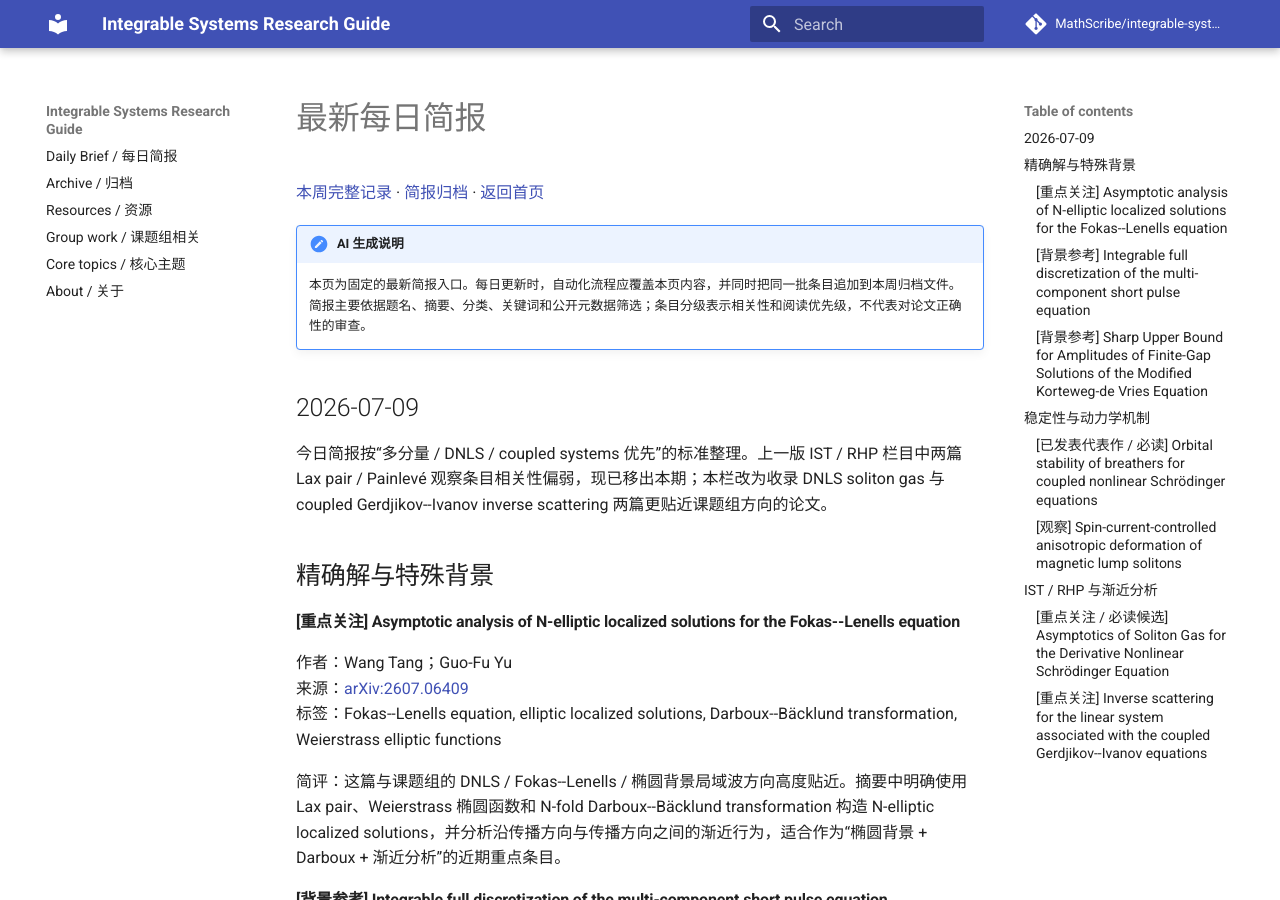
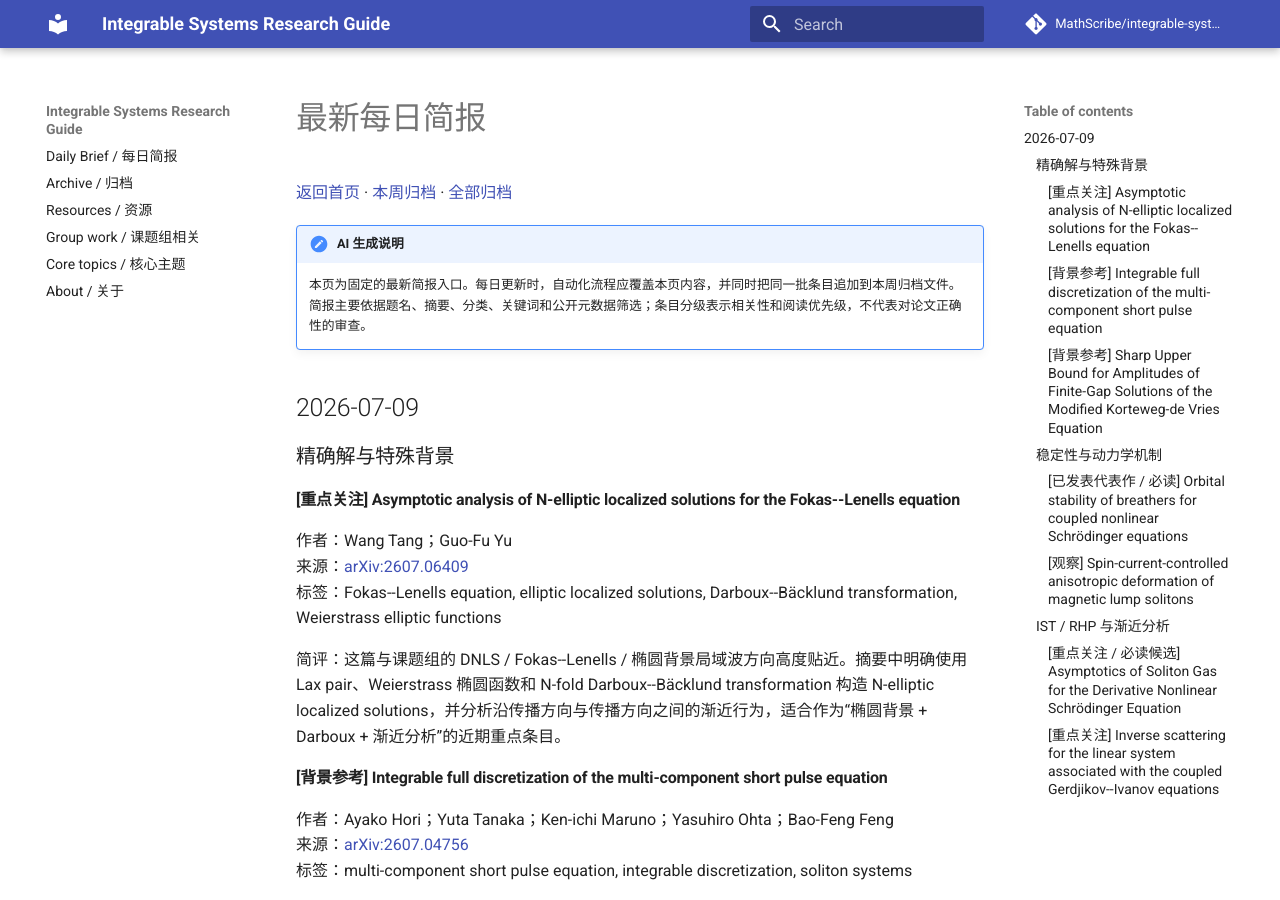
Before and after one commit to MathScribe/integrable-systems-guide, an MkDocs documentation site: the page built from docs/radar/latest.md, in a window 1280 px wide and 900 px high. Built offline with MkDocs 1.6.1 and Material for MkDocs 9.7.7, drawn with Linux system fonts in a browser that asks for light colours; comment, search, counter and statistics services are not loaded.

Commit message:
Clean latest brief mirror page

```diff
--- a/docs/radar/latest.md
+++ b/docs/radar/latest.md
@@ -1,15 +1,13 @@
 # 最新每日简报
 
-[本周完整记录](2026-W28.md) · [简报归档](index.md) · [返回首页](../index.md)
+[返回首页](../index.md) · [本周归档](2026-W28.md) · [全部归档](index.md)
 
 !!! note "AI 生成说明"
     本页为固定的最新简报入口。每日更新时，自动化流程应覆盖本页内容，并同时把同一批条目追加到本周归档文件。简报主要依据题名、摘要、分类、关键词和公开元数据筛选；条目分级表示相关性和阅读优先级，不代表对论文正确性的审查。
 
 ## 2026-07-09
 
-今日简报按“多分量 / DNLS / coupled systems 优先”的标准整理。上一版 IST / RHP 栏目中两篇 Lax pair / Painlevé 观察条目相关性偏弱，现已移出本期；本栏改为收录 DNLS soliton gas 与 coupled Gerdjikov--Ivanov inverse scattering 两篇更贴近课题组方向的论文。
-
-## 精确解与特殊背景
+### 精确解与特殊背景
 
 #### [重点关注] Asymptotic analysis of N-elliptic localized solutions for the Fokas--Lenells equation
 
@@ -35,7 +33,7 @@
 
 简评：这篇偏有限带解的定量性质，不直接进入 DNLS/CNLS 主线，但与“特殊背景、有限带/椭圆函数解、可积方程显式结构”相关。可作为后续整理 finite-gap / elliptic background 阅读图谱时的候选。
 
-## 稳定性与动力学机制
+### 稳定性与动力学机制
 
 #### [已发表代表作 / 必读] Orbital stability of breathers for coupled nonlinear Schrödinger equations
 
@@ -53,7 +51,7 @@
 
 简评：这篇属于物理驱动的 lump soliton 动力学，和 Ling 组的 NLS/DNLS/RHP 主线不直接重合，但“lump soliton + deformation”可作为非线性局域结构动力学的外围观察条目。
 
-## IST / RHP 与渐近分析
+### IST / RHP 与渐近分析
 
 #### [重点关注 / 必读候选] Asymptotics of Soliton Gas for the Derivative Nonlinear Schrödinger Equation
 
```
